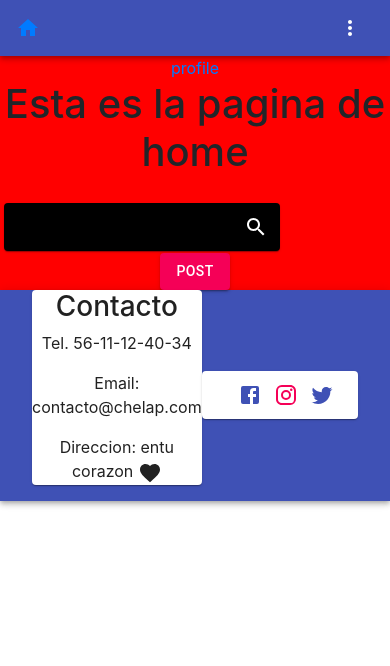
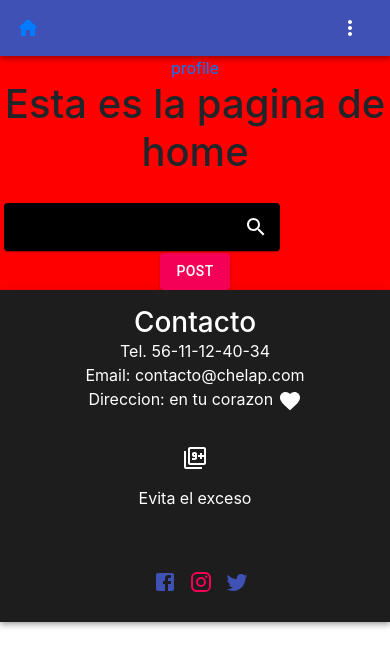
Before and after one commit to grja04/Beer-Path-Front, a React (Create React App) app: page / in a window 390 px wide. Shown: the top 666 px of the page. Built offline with nearby package versions, Linux system fonts and the light colour scheme.

Commit message:
footer responsive

```diff
--- a/src/components/footer.js
+++ b/src/components/footer.js
@@ -25,13 +25,14 @@ const useStyles = makeStyles((theme) => ({
     padding: 16,
     textAlign:'center',
     color: 'white',
-    background: 'black',
-    width:'100%'
+    background: '#1d1d1d',
+    width:'100%',
+    boxShadow:'none'
   },
   appBar: {
     top: 'auto',
     bottom: 0,
-    background: 'black'
+    background: '#1d1d1d'
   },
   fabButton: {
     position: 'absolute',
@@ -45,26 +46,28 @@ const useStyles = makeStyles((theme) => ({
 }));
 
 export default function Footer() {
+    const classes = useStyles();
     return (
-        <AppBar position="static" color="primary">
+        <AppBar position="static" color="primary" className={classes.appBar}>
           <Container maxWidth="md">
             <Toolbar>
-                <Grid item xs={12} sm={12}>
-                    <Paper>
-                        <h3>Contacto</h3>
-                        <p>Tel. 56-11-12-40-34</p>
-                        <p>Email: contacto@chelap.com</p>
-                        <p>Direccion: entu corazon <FavoriteIcon/></p>
+                <Grid container>
+                <Grid item xs={12} sm={4}>
+                    <Paper className={classes.paper}>
+                        <h3 className={classes.paragraph}>Contacto</h3>
+                        <p className={classes.paragraph}>Tel. 56-11-12-40-34</p>
+                        <p className={classes.paragraph}>Email: contacto@chelap.com</p>
+                        <p className={classes.paragraph}>Direccion: en tu corazon <FavoriteIcon/></p>
                     </Paper>
                 </Grid>
-                {/* {/* <Grid item xs={12} sm={12}>
-                    <Paper>
+                <Grid item xs={12} sm={4}>
+                    <Paper className={classes.paper}>
                         <p><Filter9PlusIcon/></p>
                         <p>Evita el exceso</p>
                     </Paper>
-                </Grid> */}
-                <Grid item xs={12} sm={12}>
-                    <Paper>
+                </Grid>
+                <Grid item xs={12} sm={4}>
+                    <Paper className={classes.paper}>
                         <IconButton edge="end" color="inherit">
                             <FacebookIcon color="primary"/>
                         </IconButton>
@@ -76,6 +79,7 @@ export default function Footer() {
                         </IconButton>
                     </Paper>
                 </Grid>
+                </Grid>
             </Toolbar>
           </Container>
         </AppBar>
```
